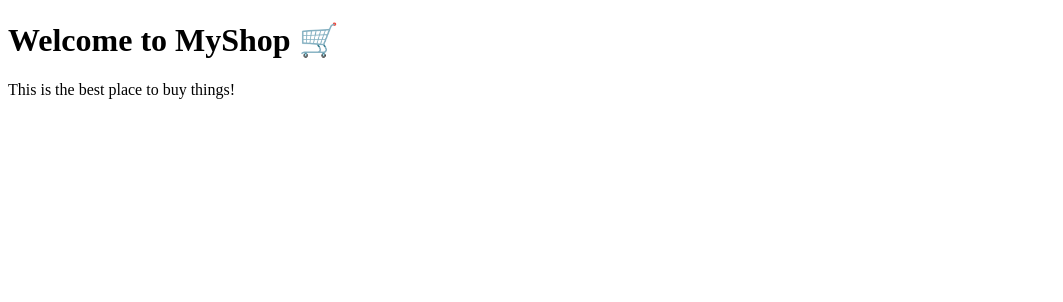
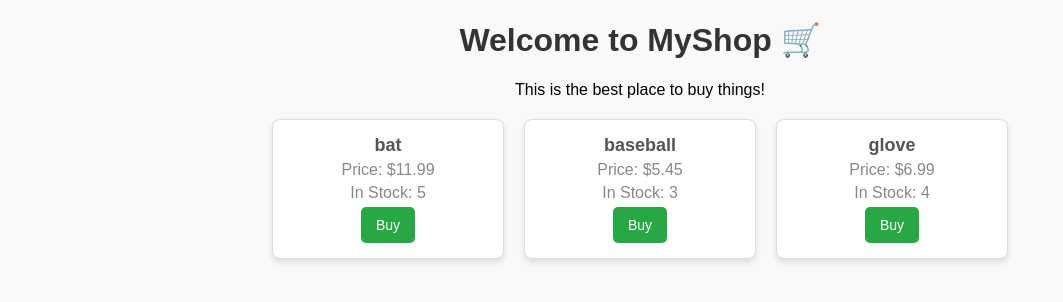
Before and after one commit to noahtorious91/sports_fanatic, a Django app: page / in a window 1280 px wide. Shown: the top 302 px of the page, without its empty margins (0-1063 px from the left). Run offline with Django 5.2, Linux system fonts and the light colour scheme; data comes from the database, SQL or seed files in the repository; both versions use the stored data as it was after the commit; parts of the project's set-up code (start-up, migrations or seed data) failed here and were passed over.

Commit message:
added homepage products list

```diff
--- a/myproject/store/models.py
+++ b/myproject/store/models.py
@@ -11,6 +11,7 @@ class Category(models.Model):
 class Product(models.Model):
     name = models.CharField(max_length=255)
     price = models.DecimalField(max_digits=10, decimal_places=2)
+    stock = models.PositiveIntegerField(default=10)
 
     def __str__(self):
         return self.name
--- a/myproject/store/templates/store/home.html
+++ b/myproject/store/templates/store/home.html
@@ -3,9 +3,74 @@
 <head>
     <meta charset="UTF-8">
     <title>Home - MyShop</title>
+    <style>
+        body {
+            font-family: Arial, sans-serif;
+            text-align: center;
+            background-color: #f9f9f9;
+            margin: 0;
+            padding: 0;
+        }
+        h1 {
+            color: #333;
+        }
+        .products {
+            display: flex;
+            justify-content: center;
+            flex-wrap: wrap;
+            gap: 20px;
+            margin-top: 20px;
+        }
+        .product {
+            background: #fff;
+            border: 1px solid #ddd;
+            border-radius: 8px;
+            padding: 15px;
+            width: 200px;
+            box-shadow: 0 4px 6px rgba(0, 0, 0, 0.1);
+        }
+        .product h3 {
+            margin: 0;
+            font-size: 18px;
+            color: #555;
+        }
+        .product p {
+            margin: 5px 0;
+            color: #888;
+        }
+        .product button {
+            background-color: #28a745;
+            color: white;
+            border: none;
+            border-radius: 5px;
+            padding: 10px 15px;
+            cursor: pointer;
+            font-size: 14px;
+        }
+        .product button:hover {
+            background-color: #218838;
+        }
+    </style>
 </head>
 <body>
     <h1>Welcome to MyShop 🛒</h1>
     <p>This is the best place to buy things!</p>
+
+    <div class="products">
+        {% for product in random_products %}
+            <div class="product">
+                <h3>{{ product.name }}</h3>
+                <p>Price: ${{ product.price }}</p>
+                {% if product.stock %}
+                    <p>In Stock: {{ product.stock }}</p>
+                {% else %}
+                    <p>Out of Stock</p>
+                {% endif %}
+                {% if product.stock %}
+                    <button onclick="alert('You have added {{ product.name }} to your cart!')">Buy</button>
+                {% endif %}
+            </div>
+        {% endfor %}
+    </div>
 </body>
 </html>
--- a/myproject/store/views.py
+++ b/myproject/store/views.py
@@ -1,9 +1,13 @@
 from django.shortcuts import render
 from .models import Product
+import random
 
 def product_list(request):
     products = Product.objects.all()  # Query all products from the database
     return render(request, 'store/product_list.html', {'products': products})
 
 def home(request):
-    return render(request, 'store/home.html')
+    # Fetch all products and select a random subset
+    products = list(Product.objects.all())
+    random_products = random.sample(products, min(len(products), 5))  # Show up to 5 random products
+    return render(request, 'store/home.html', {'random_products': random_products})
```
Also changed, not shown: myproject/db.sqlite3, myproject/store/migrations/0001_initial.py, myproject/store/migrations/0002_remove_product_available_remove_product_category_and_more.py (deleted).
